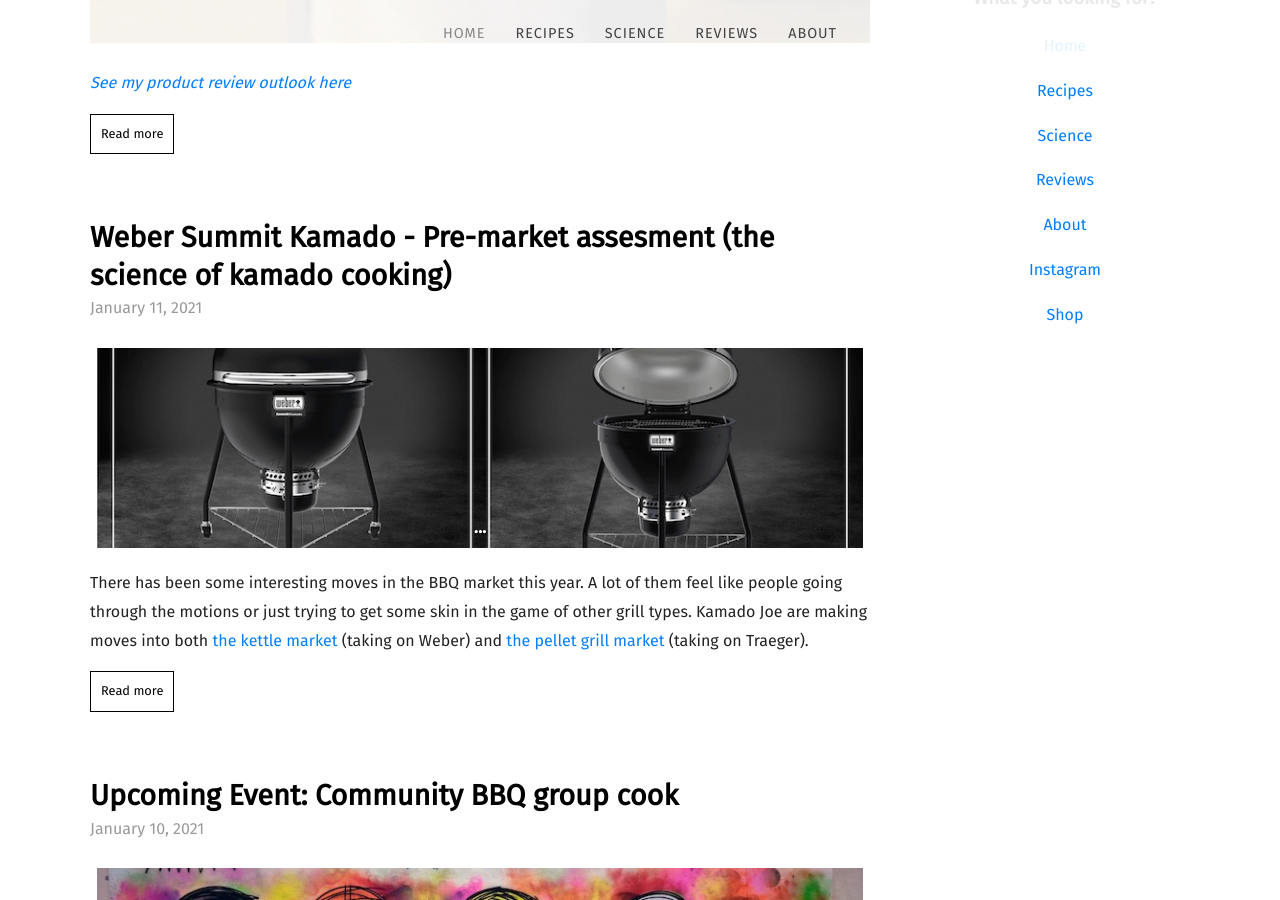
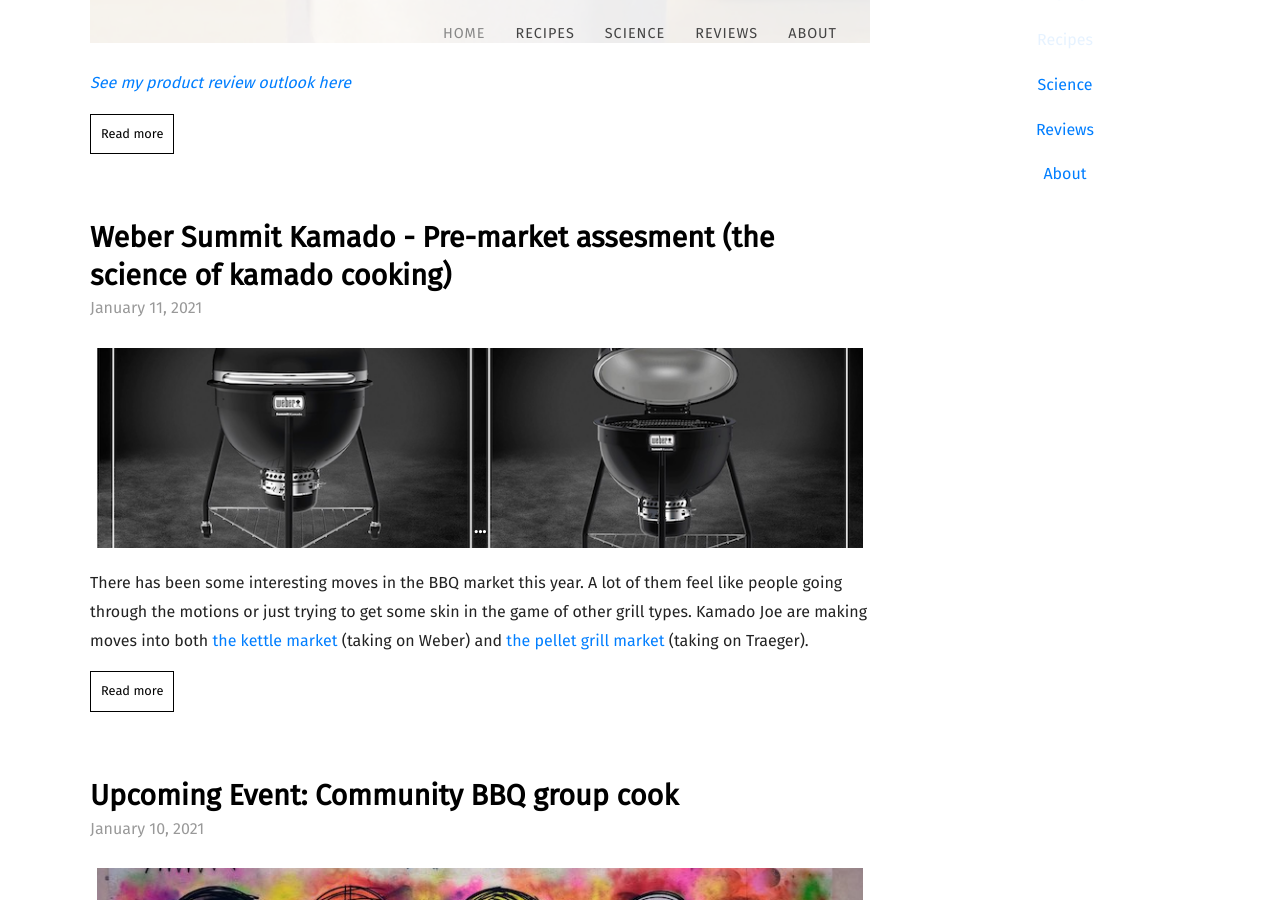
Before and after one commit to robhinds/food-science-site, a Jekyll site: the page built from index.html, in a window 1280 px wide and 900 px high, scrolled down 873 px. Built offline with Jekyll 4.4.1, drawn with Linux system fonts in a browser that asks for light colours; the list of posts is cut into pages by our own code.

Commit message:
link sculpting

```diff
--- a/_includes/sidebar.html
+++ b/_includes/sidebar.html
@@ -12,23 +12,13 @@
 		<p>{{ site.data.sidebar.description_markdown | markdownify }}</p>
 	</div>
 
-	<div class="social-icons">
-		{% if site.data.sidebar.facebook && site.data.sidebar.facebook != "" %}<a target="_blank" href="https://facebook.com/{{ site.data.sidebar.facebook }}">{% include social-icon.html icon="Facebook" %}</a>{% endif %}
-		{% if site.data.sidebar.twitter && site.data.sidebar.twitter != "" %}<a target="_blank" href="https://twitter.com/{{ site.data.sidebar.twitter }}">{% include social-icon.html icon="Twitter" %}</a>{% endif %}
-		{% if site.data.sidebar.pinterest && site.data.sidebar.pinterest != "" %}<a target="_blank" href="https://pinterest.com/{{ site.data.sidebar.pinterest }}">{% include social-icon.html icon="Pinterest" %}</a>{% endif %}
-		{% if site.data.sidebar.instagram && site.data.sidebar.instagram != "" %}<a target="_blank" href="https://www.instagram.com/{{ site.data.sidebar.instagram }}">{% include social-icon.html icon="Instagram" %}</a>{% endif %}
-		<a target="_blank" href="{{ site.baseurl }}/feed.xml">{% include social-icon.html icon="RSS" %}</a>
-	</div>
-
 	<br/>
 	<h3 style="text-align: center;">What you looking for?</h3>
 	<p style="text-align: center;"><a href="{{ site.baseurl }}/" >Home</a></p>
 	<p style="text-align: center;"><a href="{{ site.baseurl }}/recipes" >Recipes</a></p>
 	<p style="text-align: center;"><a href="{{ site.baseurl }}/science" >Science</a></p>
 	<p style="text-align: center;"><a href="{{ site.baseurl }}/reviews" >Reviews</a></p>
-	<p style="text-align: center;"><a href="{{ site.baseurl }}/about/" >About</a></p>
-	<p style="text-align: center;"><a href="https://www.instagram.com/robbishfood/" target="_blank">Instagram</a></p>
-	<p style="text-align: center;"><a href="https://www.redbubble.com/people/RobbishFood/shop?asc=u" target="_blank">Shop</a></p>
+	<p style="text-align: center;"><a href="{{ site.baseurl }}/about" >About</a></p>
 
 	{% if site.newsletter_action && site.newsletter_action!=""%}<form action="{{ site.newsletter_action }}" method="post">
 		<h3>Newsletter</h3>
```
